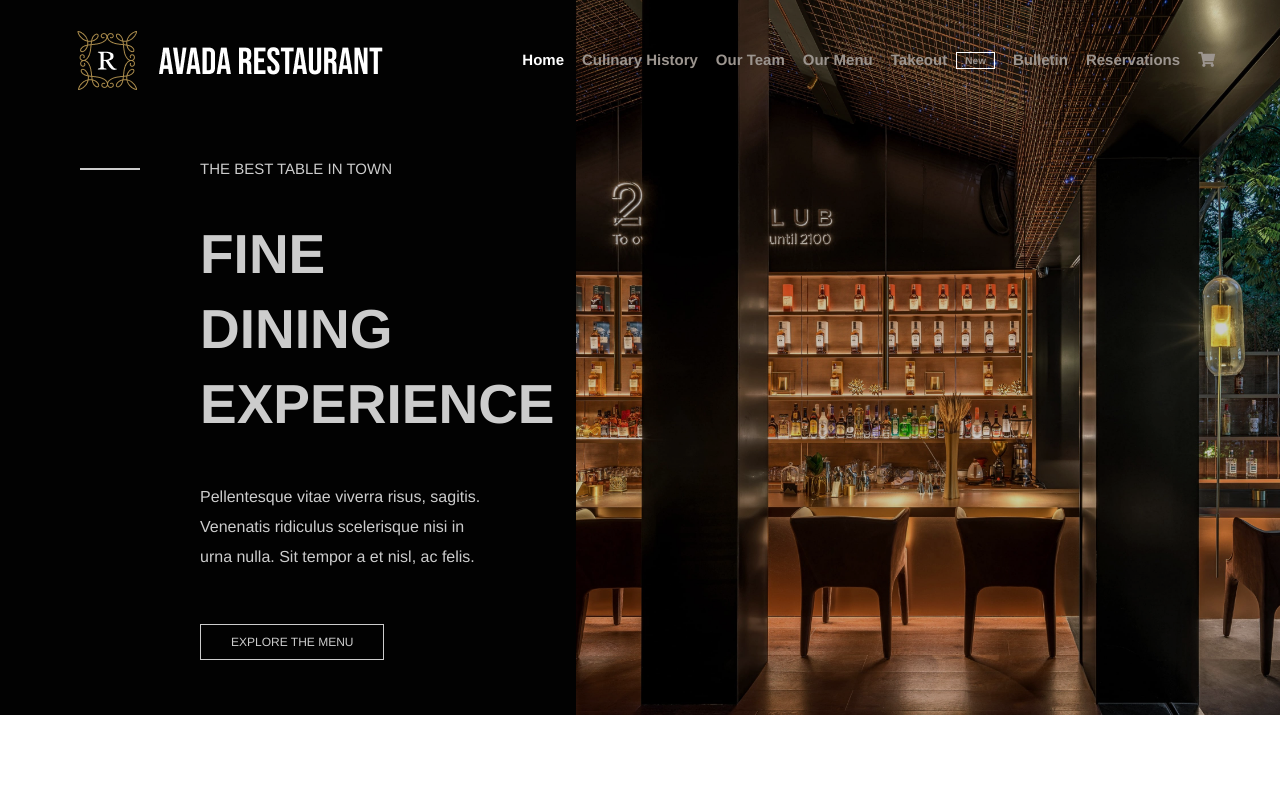
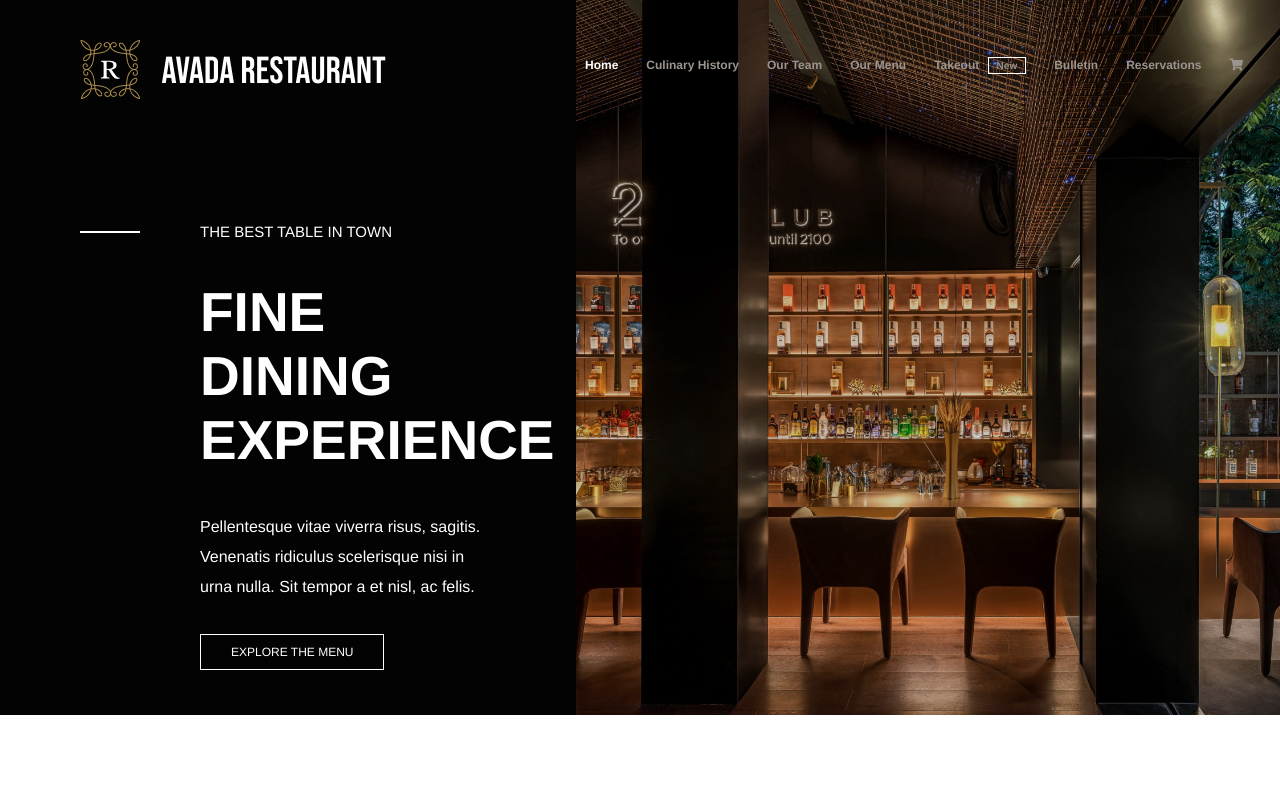
Before and after one commit to petrescuandreea/proj-html-vuejs, a Vue app: page / in a window 1280 px wide. Shown: the top 793 px of the page. Built offline with nearby package versions, Linux system fonts and the light colour scheme.

Commit message:
Refactoring component AppHeader

```diff
--- a/src/components/AppHeader.vue
+++ b/src/components/AppHeader.vue
@@ -1,57 +1,20 @@
 <template>
     <section>
-        <!-- header navigation bar  -->
-        <div id="header-nav" class="clearfix">
-            <!-- logo  -->
-            <div id="logo">
+        <div class="text-col">
+            <!-- logo -->
             <img src="../assets/img/logo-restaurant.png" alt=" Avada restaurant logo">
-            </div>
-
-            <!-- nav menu  -->
-            <div class="nav-container">
-                    <nav>
-                        <ul>
-                            <li v-for="link, i in links" :key="i">
-                                <a v-if="link.icon" :href="link.url">
-                                    <i :class="link.icon"></i>
-                                </a>
-                                <a v-else :href="link.url" :class="link.here ? 'active' : ''">
-                                    {{ link.text }}
-
-                                    <span class="new" v-if="link.badge">
-                                        {{ link.badge }}
-                                    </span>
-                                </a>
-                            </li>
-                        </ul>
-                    </nav>
-                </div>
-        </div>
-
-
-        <!-- jumbo  -->
-        <div id="jumbo-container" class="clearfix">
-            <!-- text column  -->
-            <div class="text-col">
+            <!-- content  -->
             <div class="content">
                 <div class="content-top">
                     <!-- line  -->
                     <div class="line"></div>
-
                     <h3>The best table in town </h3>
                 </div>
-
                 <div class="content-bottom">
                     <!-- title  -->
                     <h1>Fine dining experience</h1>
-
                     <!-- text  -->
-                        <div class="text-container">
-                            <p>
-                                Pellentesque vitae viverra risus, sagitis. Venenatis ridiculus scelerisque nisi in urna nulla. Sit tempor a et nisl, ac felis.
-                            </p>
-                        </div>
-
+                    <p>Pellentesque vitae viverra risus, sagitis. Venenatis ridiculus scelerisque nisi in urna nulla. Sit tempor a et nisl, ac felis.</p>
                     <!-- button  -->
                     <div class="btn bg-white">Explore the menu</div>
 
@@ -61,7 +24,26 @@
 
         <!-- image column  -->
         <div class="image-col">
-                <div class="overlay"></div>
+            <div class="overlay">
+                <!-- nav menu  -->
+                <div class="nav-container">
+                    <nav>
+                        <ul>
+                            <li v-for="link, i in links" :key="i">
+                                <a v-if="link.icon" :href="link.url">
+                                    <i :class="link.icon"></i>
+                                </a>
+
+                                <a v-else :href="link.url" :class="link.here ? 'active' : ''">
+                                    {{ link.text }}
+                                    <span class="new" v-if="link.badge">
+                                        {{ link.badge }}
+                                    </span>
+                                </a>
+                            </li>
+                        </ul>
+                    </nav>
+                </div>
             </div>
         </div>
     </section>
@@ -81,71 +63,6 @@ export default {
 <style scoped lang="scss">
 section {
     height: 715px;
-    position: relative;
-
-    #header-nav {
-        width: 95%;
-        margin: 0 auto;
-        padding: 20px 0;
-        line-height: 80px;
-        z-index: 1;
-
-        #logo {
-            float: left;
-
-            img {
-                line-height: 80px;
-                vertical-align: middle;
-                margin-left: 45px;
-            }
-        }
-
-        .nav-container {
-            float: right;
-
-            nav {
-                margin-right: 15px;
-
-                ul {
-
-                    li {
-                        display: inline-block;
-                        margin-right: 18px;
-
-                        a {
-                            font-size: 15px;
-                            color: #9c958f;
-                            text-decoration: none;
-                            font-weight: bold;
-
-                            .new {
-                                line-height: 80px;
-                                vertical-align: middle;
-                                font-size: 10px;
-                                padding: 2px 8px;
-                                border: 1px solid white;
-                                margin-left: 5px;
-                            }
-
-                            &.active {
-                                color: white;
-                            }
-                        }
-                    }
-                }
-            }
-
-        }
-    }
-
-    #jumbo-container {
-        width: 100%;
-        height: 100%;
-        position: absolute;
-        top: 0;
-        left: 0;
-        z-index: -1;
-
     .text-col {
         width: 45%;
         height: 100%;
@@ -175,24 +92,18 @@ section {
             }
 
             .content-bottom {
+                // margin: 0 50px 0 120px;
                 margin-left: 120px;
 
                 h1 {
                     font-size: 55px;
                     text-transform: uppercase;
-                        line-height: 75px;
                     margin: 40px 0;
                 }
-
-                    .text-container {
-                        max-height: 150px;
-                        overflow-y: auto;
-                        margin-bottom: 20px;
 
                 p {
                     line-height: 30px;
                     margin-bottom: 40px;
-                        }
                 }
 
                 .btn {
@@ -216,6 +127,7 @@ section {
         width: 55%;
         height: 100%;
         float: left;
+        position: relative;
         background-image: url("../assets/img/slider52x.jpg");
         background-size: cover;
 
@@ -226,16 +138,48 @@ section {
             bottom: 0;
             left: 0;
             background-color: rgba(0, 0, 0, 0.2);
+
+            .nav-container {
+                position: absolute;
+                top: 55px;
+                width: 100%;
+
+                ul {
+                    display: flex;
+                    justify-content: center;
+                    list-style: none;
+
+                    li {
+                        margin-right: 28px;
+
+                        a {
+                            font-size: 12px;
+                            color: #9c958f;
+                            text-decoration: none;
+                            font-weight: bold;
+
+                            &.active {
+                                color: white;
+                            }
+
+                            .new {
+                                font-size: 10px;
+                                padding: 2px 8px;
+                                border: 1px solid white;
+                                margin-left: 5px;
                             }
                         }
                     }
-
-    .clearfix::after {
+                }
+            }
+        }
+    }
+}
+.section::after {
     content: "";
     display: table;
     clear: both;
 }
 
-}
 
 </style>
```
Lines whose indentation alone changed are shown as unchanged.
